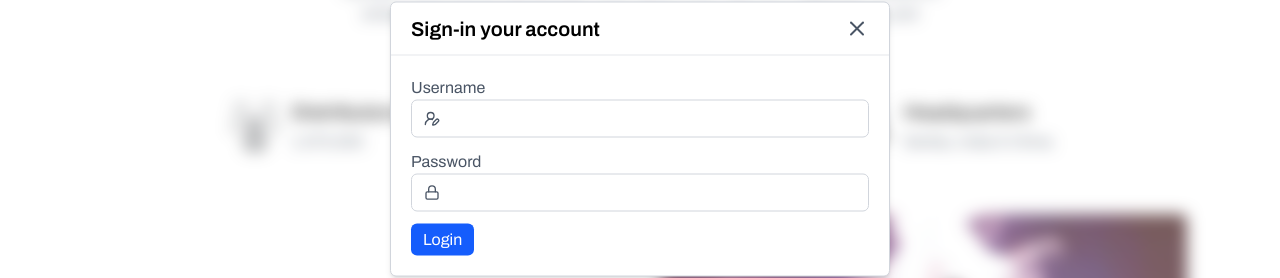
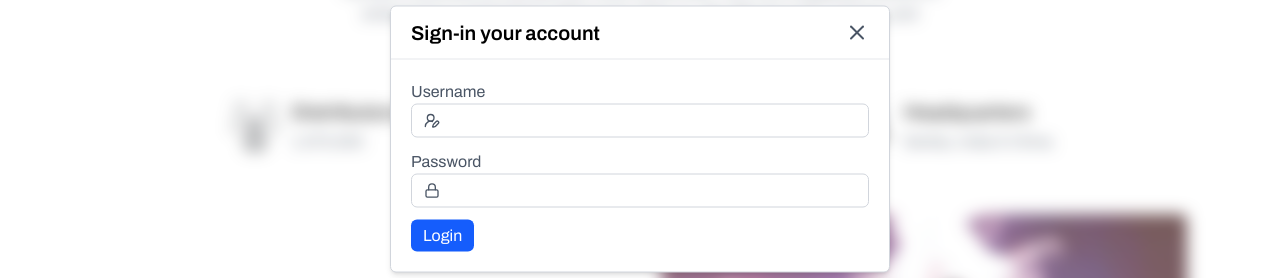
Before and after one commit to Ben7991/bepic-update, a React (Vite) app in the folder apps/web/: page / in a window 1280 px wide. Both pictures are taken after a click on the button "Login". Shown: the part 261-539 px from the top of the page. Built offline with nearby package versions, Linux system fonts and the light colour scheme; no server answers.

Commit message:
reduce padding in Form.Control component

```diff
--- a/apps/web/src/components/atoms/form/Form.tsx
+++ b/apps/web/src/components/atoms/form/Form.tsx
@@ -50,7 +50,7 @@ function Control({
     >
       {leftIcon}
       <input
-        className={`${!(leftIcon || rightIcon) ? 'px-3' : ''} py-1.5 inline-block grow outline-none border-none`}
+        className={`${!(leftIcon || rightIcon) ? 'px-3' : ''} py-1 inline-block grow outline-none border-none`}
         {...rest}
       />
       {rightIcon}
```
